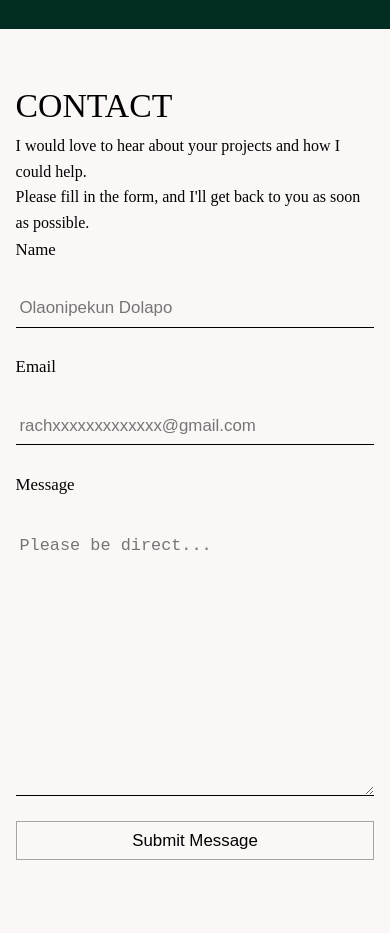
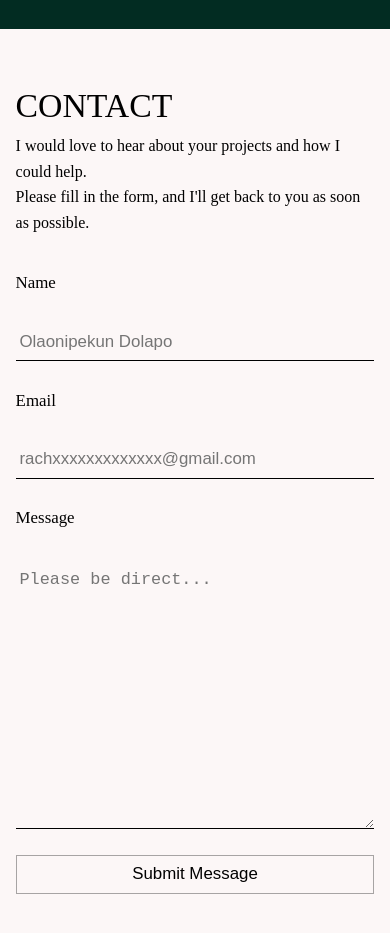
Before and after one commit to Lovethrech/my-main-portfolio, a Vue app: page / in a window 390 px wide. Shown: the part 3840-4773 px from the top of the page. Before the commit the page ends 4751 px from the top, so only its background shows below. Built offline with nearby package versions, Linux system fonts and the light colour scheme.

Commit message:
working on the home-contact components.

```diff
--- a/src/components/contact/ContactCtn.vue
+++ b/src/components/contact/ContactCtn.vue
@@ -29,6 +29,7 @@ import ContactForm from './ContactForm.vue';
     }
     .contact-main-ctn{
         flex-direction: column;
+        gap:4vh;
     }
 }
 </style>
```
